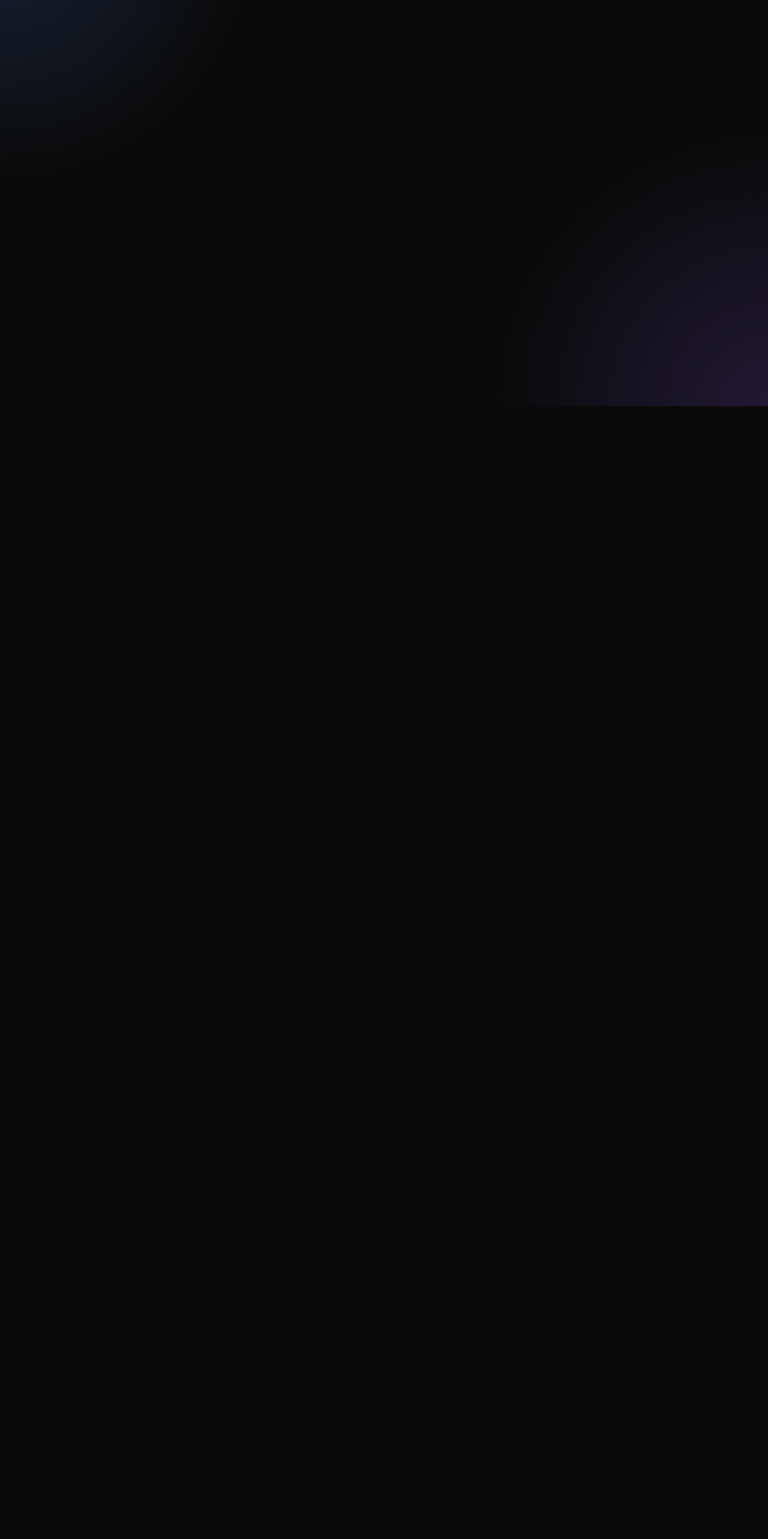
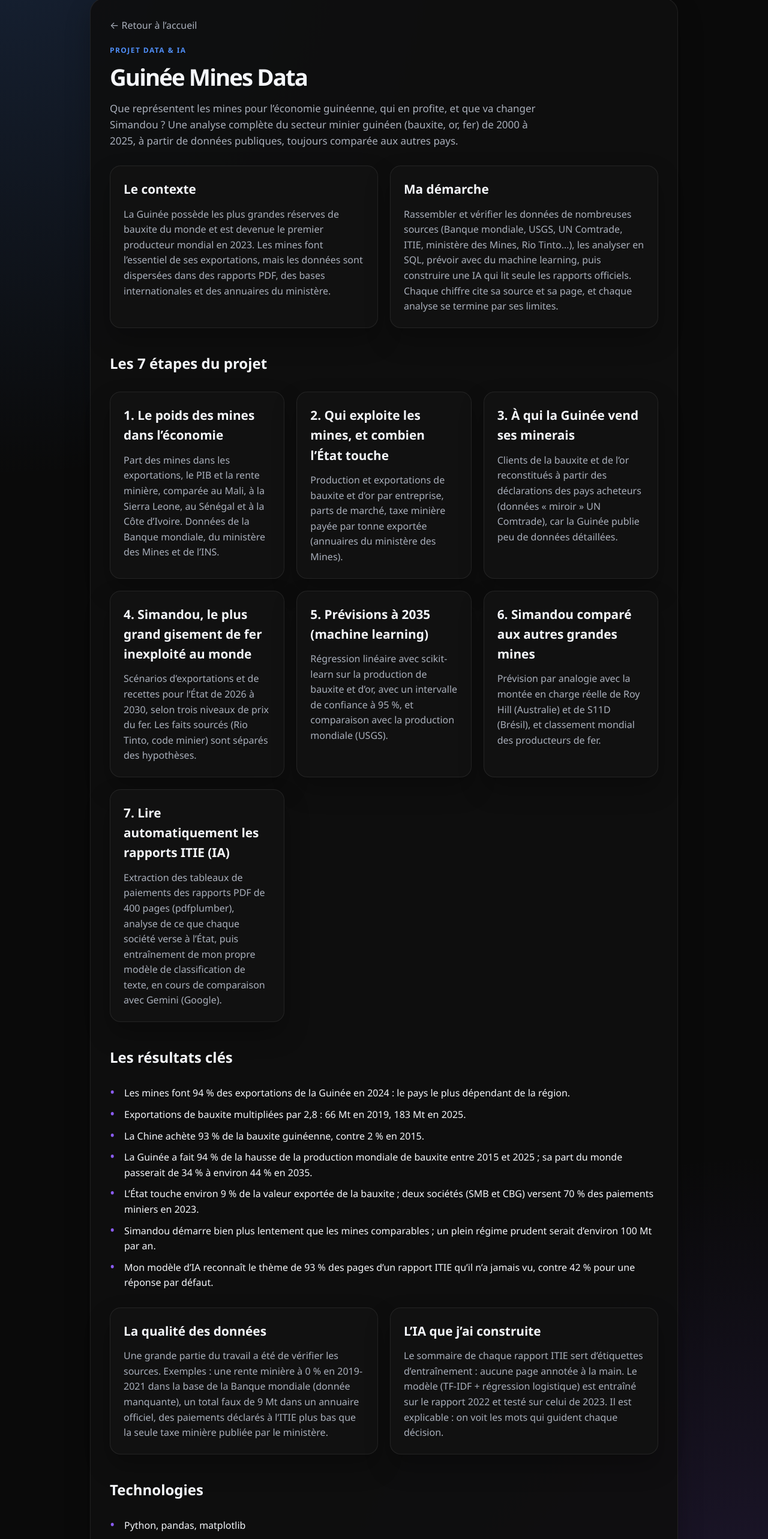
Before and after one commit to Ibrahdiallo224/portfolio-ibrahima, a React (Create React App) app: page /projet/mines in a window 1280 px wide. Before the commit this address had no page. Shown: the part 123-2689 px from the top of the page at 60% size. Before the commit the page ends 800 px from the top, so only its background shows below. Built offline with nearby package versions, Linux system fonts and the light colour scheme.

Commit message:
Ajout de mon porjet DATA & IA (Guinée Mines Data)

```diff
--- a/src/App.js
+++ b/src/App.js
@@ -3,6 +3,7 @@ import Home from './pages/Home';
 import ProjectSNCF from './pages/ProjectSNCF';
 import ProjectCNN from './pages/ProjectCNN';
 import ProjectGraphes from './pages/ProjectGraphes';
+import ProjectMines from './pages/ProjectMines';
 import './index.css';
 
 function App() {
@@ -13,6 +14,7 @@ function App() {
         <Route path="/projet/sncf" element={<ProjectSNCF />} />
         <Route path="/projet/cnn" element={<ProjectCNN />} />
         <Route path="/projet/graphes" element={<ProjectGraphes />} />
+        <Route path="/projet/mines" element={<ProjectMines />} />
       </Routes>
     </Router>
   );
--- a/src/index.css
+++ b/src/index.css
@@ -290,6 +290,20 @@ select {
   background: linear-gradient(180deg, rgba(20, 58, 41, 0.86), rgba(18, 18, 18, 0.92));
 }
 
+.project-card.orange {
+  background: linear-gradient(180deg, rgba(92, 52, 18, 0.9), rgba(18, 18, 18, 0.92));
+}
+
+.project-subtitle {
+  margin-top: 40px;
+  font-size: 1.5rem;
+}
+
+.project-link {
+  display: inline-block;
+  margin-top: 32px;
+}
+
 .project-tag {
   display: inline-block;
   width: fit-content;
--- a/src/pages/Home.js
+++ b/src/pages/Home.js
@@ -26,7 +26,7 @@ const experiences = [
       'Intégré à l’équipe de gouvernance technique, j’ai travaillé sur plusieurs applications de la plateforme SNCF, notamment CIGAL, en pilotant les flux de données, la qualité des livraisons et la coordination technique avec les équipes de développement. J’ai aussi participé à la sécurisation de l’application SIRH sur OpenAM/SSO, OAuth2, MFA OTP, JWT, scripts SQL et administration des serveurs Linux/Apache Tomcat.',
   },
   {
-    period: 'Sept. 2023 – Juin 2025',
+    period: 'Sept. 2023 – aujourd’hui',
     title: 'Étudiant en Licence 3 MIAGE',
     company: 'Université de Haute-Alsace – Mulhouse',
     description:
@@ -35,6 +35,14 @@ const experiences = [
 ];
 
 const projects = [
+  {
+    title: 'Guinée Mines Data',
+    category: 'Data & IA',
+    description:
+      'Analyse complète du secteur minier guinéen (bauxite, or, fer) de 2000 à 2025 : SQL, prévisions par machine learning, scénarios Simandou, et mon propre modèle d’IA qui lit les rapports officiels ITIE.',
+    path: '/projet/mines',
+    accent: 'orange',
+  },
   {
     title: 'CIGAL / SIRH SNCF',
     category: 'Applications SNCF & sécurité',
@@ -71,11 +79,12 @@ function Home() {
           <div className="hero-copy">
             <p className="eyebrow">Ibrahima Diallo</p>
             <h1>
-              Recherche d’alternance en <span>développement logiciel</span> / sécurité informatique.
+              Recherche d’un stage (mai – août 2027) puis d’une alternance en <span>développement, data / IA</span> ou gestion de projet SI.
             </h1>
             <p className="lead">
-              Étudiant en Licence 3 MIAGE, je développe des applications Java, Java EE et des
-              solutions sécurisées autour des systèmes d’information, des flux de donnée.
+              Étudiant en Licence 3 MIAGE, je développe des applications Java et Python, je travaille
+              la data et l’IA, et je conçois des solutions sécurisées autour des systèmes
+              d’information et des flux de données.
             </p>
             <div className="hero-actions">
               <a href="#projets" className="primary-button">
@@ -112,8 +121,8 @@ function Home() {
             <h2>Je conçois des solutions logicielles fiables, sécurisées et utiles.</h2>
           </div>
           <p>
-            Étudiant en MIAGE, je m’intéresse particulièrement au développement logiciel,à la DATA
-            et la sécurité informatique et aux systèmes d’information. J’aime concevoir des
+            Étudiant en MIAGE, je m’intéresse particulièrement au développement logiciel, à la data,
+            à la sécurité informatique et aux systèmes d’information. J’aime concevoir des
             applications fonctionnelles, lisibles et performantes, tout en restant orienté
             qualité, fiabilité et utilisateur.
           </p>
--- /dev/null
+++ b/src/pages/ProjectMines.js
@@ -0,0 +1,139 @@
+import { Link } from 'react-router-dom';
+
+const etapes = [
+  {
+    titre: '1. Le poids des mines dans l’économie',
+    texte:
+      'Part des mines dans les exportations, le PIB et la rente minière, comparée au Mali, à la Sierra Leone, au Sénégal et à la Côte d’Ivoire. Données de la Banque mondiale, du ministère des Mines et de l’INS.',
+  },
+  {
+    titre: '2. Qui exploite les mines, et combien l’État touche',
+    texte:
+      'Production et exportations de bauxite et d’or par entreprise, parts de marché, taxe minière payée par tonne exportée (annuaires du ministère des Mines).',
+  },
+  {
+    titre: '3. À qui la Guinée vend ses minerais',
+    texte:
+      'Clients de la bauxite et de l’or reconstitués à partir des déclarations des pays acheteurs (données « miroir » UN Comtrade), car la Guinée publie peu de données détaillées.',
+  },
+  {
+    titre: '4. Simandou, le plus grand gisement de fer inexploité au monde',
+    texte:
+      'Scénarios d’exportations et de recettes pour l’État de 2026 à 2030, selon trois niveaux de prix du fer. Les faits sourcés (Rio Tinto, code minier) sont séparés des hypothèses.',
+  },
+  {
+    titre: '5. Prévisions à 2035 (machine learning)',
+    texte:
+      'Régression linéaire avec scikit-learn sur la production de bauxite et d’or, avec un intervalle de confiance à 95 %, et comparaison avec la production mondiale (USGS).',
+  },
+  {
+    titre: '6. Simandou comparé aux autres grandes mines',
+    texte:
+      'Prévision par analogie avec la montée en charge réelle de Roy Hill (Australie) et de S11D (Brésil), et classement mondial des producteurs de fer.',
+  },
+  {
+    titre: '7. Lire automatiquement les rapports ITIE (IA)',
+    texte:
+      'Extraction des tableaux de paiements des rapports PDF de 400 pages (pdfplumber), analyse de ce que chaque société verse à l’État, puis entraînement de mon propre modèle de classification de texte, en cours de comparaison avec Gemini (Google).',
+  },
+];
+
+function ProjectMines() {
+  return (
+    <div className="project-page">
+      <div className="project-shell">
+        <Link to="/" className="back-link">← Retour à l’accueil</Link>
+        <p className="section-kicker">Projet Data & IA</p>
+        <h1>Guinée Mines Data</h1>
+        <p className="project-intro">
+          Que représentent les mines pour l’économie guinéenne, qui en profite, et que va changer Simandou ?
+          Une analyse complète du secteur minier guinéen (bauxite, or, fer) de 2000 à 2025, à partir de
+          données publiques, toujours comparée aux autres pays.
+        </p>
+
+        <div className="project-content">
+          <div className="project-panel">
+            <h2>Le contexte</h2>
+            <p>
+              La Guinée possède les plus grandes réserves de bauxite du monde et est devenue le premier
+              producteur mondial en 2023. Les mines font l’essentiel de ses exportations, mais les données sont
+              dispersées dans des rapports PDF, des bases internationales et des annuaires du ministère.
+            </p>
+          </div>
+
+          <div className="project-panel">
+            <h2>Ma démarche</h2>
+            <p>
+              Rassembler et vérifier les données de nombreuses sources (Banque mondiale, USGS, UN Comtrade, ITIE, ministère des Mines, Rio Tinto…), les analyser en SQL, prévoir avec du machine
+              learning, puis construire une IA qui lit seule les rapports officiels. Chaque chiffre cite sa
+              source et sa page, et chaque analyse se termine par ses limites.
+            </p>
+          </div>
+        </div>
+
+        <h2 className="project-subtitle">Les 7 étapes du projet</h2>
+        <div className="project-content">
+          {etapes.map((etape) => (
+            <div key={etape.titre} className="project-panel">
+              <h2>{etape.titre}</h2>
+              <p>{etape.texte}</p>
+            </div>
+          ))}
+        </div>
+
+        <h2 className="project-subtitle">Les résultats clés</h2>
+        <ul className="key-points">
+          <li>Les mines font 94 % des exportations de la Guinée en 2024 : le pays le plus dépendant de la région.</li>
+          <li>Exportations de bauxite multipliées par 2,8 : 66 Mt en 2019, 183 Mt en 2025.</li>
+          <li>La Chine achète 93 % de la bauxite guinéenne, contre 2 % en 2015.</li>
+          <li>La Guinée a fait 94 % de la hausse de la production mondiale de bauxite entre 2015 et 2025 ; sa part du monde passerait de 34 % à environ 44 % en 2035.</li>
+          <li>L’État touche environ 9 % de la valeur exportée de la bauxite ; deux sociétés (SMB et CBG) versent 70 % des paiements miniers en 2023.</li>
+          <li>Simandou démarre bien plus lentement que les mines comparables ; un plein régime prudent serait d’environ 100 Mt par an.</li>
+          <li>Mon modèle d’IA reconnaît le thème de 93 % des pages d’un rapport ITIE qu’il n’a jamais vu, contre 42 % pour une réponse par défaut.</li>
+        </ul>
+
+        <div className="project-content">
+          <div className="project-panel">
+            <h2>La qualité des données</h2>
+            <p>
+              Une grande partie du travail a été de vérifier les sources. Exemples : une rente minière à 0 % en
+              2019-2021 dans la base de la Banque mondiale (donnée manquante), un total faux de 9 Mt dans un
+              annuaire officiel, des paiements déclarés à l’ITIE plus bas que la seule taxe minière publiée par
+              le ministère.
+            </p>
+          </div>
+
+          <div className="project-panel">
+            <h2>L’IA que j’ai construite</h2>
+            <p>
+              Le sommaire de chaque rapport ITIE sert d’étiquettes d’entraînement : aucune page annotée à la main.
+              Le modèle (TF-IDF + régression logistique) est entraîné sur le rapport 2022 et testé sur celui de
+              2023. Il est explicable : on voit les mots qui guident chaque décision.
+            </p>
+          </div>
+        </div>
+
+        <h2 className="project-subtitle">Technologies</h2>
+        <ul className="key-points">
+          <li>Python, pandas, matplotlib</li>
+          <li>SQL avec DuckDB : CTE, jointures, fonctions de fenêtre, pivots</li>
+          <li>Machine learning : scikit-learn (régression, classification de texte)</li>
+          <li>Extraction de PDF : pdfplumber, expressions régulières</li>
+          <li>IA générative : API Gemini (comparaison en cours)</li>
+          <li>API Banque mondiale et UN Comtrade, Git et GitHub</li>
+        </ul>
+
+        <a
+          className="primary-button project-link"
+          href="https://github.com/Ibrahdiallo224/guinee-mines-data"
+          target="_blank"
+          rel="noreferrer"
+        >
+          Voir le code sur GitHub
+        </a>
+      </div>
+    </div>
+  );
+}
+
+export default ProjectMines;
```
